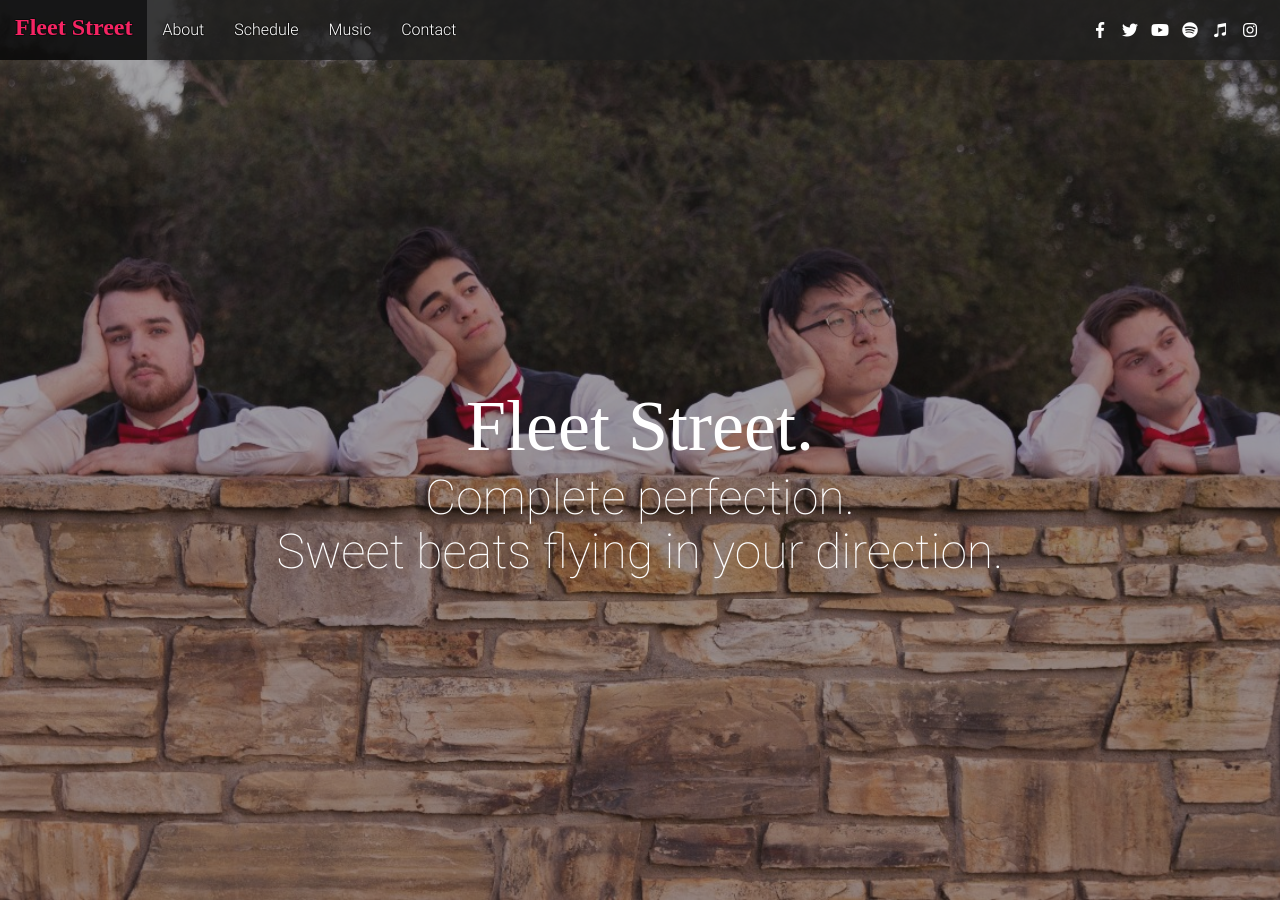
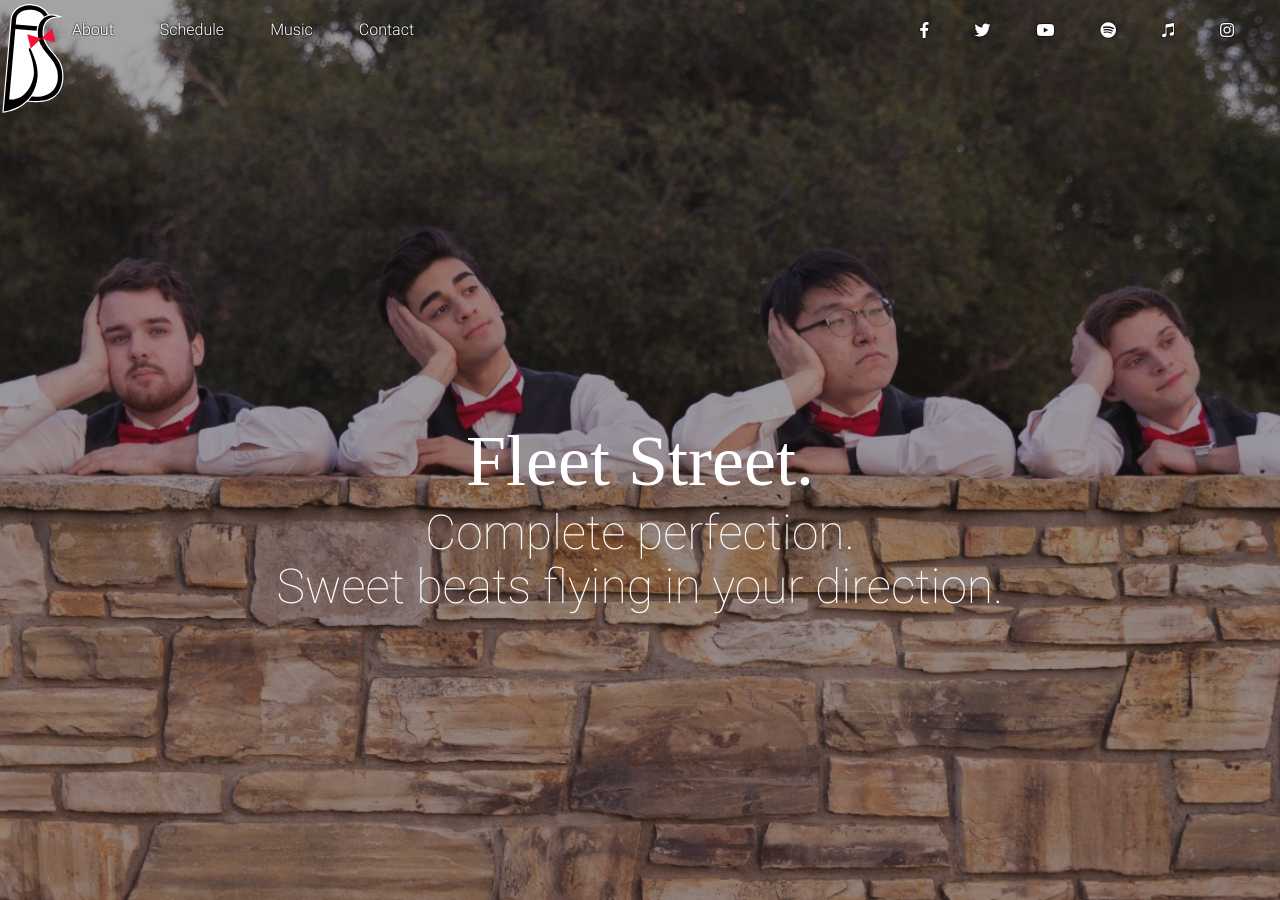
Before and after one commit to RobertAKARobin/fleetstreetsingers.github.io, a Jekyll site: the page built from index.html, in a window 1280 px wide. Built offline with Jekyll 4.4.1, drawn with Linux system fonts in a browser that asks for light colours; some web fonts are replaced.

Commit message:
Updated nav

```diff
--- a/_config.yml
+++ b/_config.yml
@@ -15,3 +15,37 @@ plugins:
   - jekyll-tidy
 sass:
   style: expanded
+directory:
+  - name: About
+    url: '#'
+  - name: Schedule
+    url: '#'
+  - name: Music
+    url: '#'
+  - name: Contact
+    url: '#'
+social:
+  - name: Facebook
+    icon: facebook-f
+    url: https://www.facebook.com/StanfordFleetStreetSingers/?fref=ts
+    color: 3b5998
+  - name: Twitter
+    url: https://twitter.com/StanfordFleetSt
+    icon: twitter
+    color: 1da1f2
+  - name: Youtube
+    url: https://www.youtube.com/user/FleetStreetSingers
+    icon: youtube
+    color: ff0000
+  - name: Spotify
+    url: https://open.spotify.com/artist/56MfXqkYeRrlMzLhBMg9CG
+    icon: spotify
+    color: 1db954
+  - name: iTunes
+    icon: itunes-note
+    url: https://itunes.apple.com/us/artist/stanford-fleet-street-singers/4165870
+    color: 0070c9
+  - name: Instagram
+    url: https://www.instagram.com/thefleetstagram/
+    icon: instagram
+    color: 833ab4
--- a/_layouts/base.html
+++ b/_layouts/base.html
@@ -22,20 +22,17 @@
 
 	<header class="main-header{% if page.hero-image %} hero{% endif %}">
 		<nav>
-			<div class="nav-directory">
-				<a href="/" class="nav-header">Fleet Street</a>
-				<a href="#">About</a>
-				<a href="#">Schedule</a>
-				<a href="#">Music</a>
-				<a href="#">Contact</a>
-			</div>
-
-			<div class="nav-social">
-				{% for network in site.data.social %}
-					<a href="{{ network.url }}" style="color: #{{ network.color }}">
-						{{ network.name }}
-						<span class="fab fa-{{ network.icon }}"></span>
-					</a>
+			<a href="/" class="nav-header"><img src="/assets/images/fs_logo.svg" alt="Fleet Street logo" /></a>
+			<div class="nav-links">
+				{% for link in site.directory %}
+				<a href="{{ link.url }}" class="nav-directory">{{ link.name }}</a>
+				{% endfor %}
+				<span class="nav-flex"></span>
+				{% for link in site.social %}
+				<a href="{{ link.url }}" class="nav-social" style="color: #{{ link.color }}">
+					{{ link.name }}
+					<span class="fab fa-{{ link.icon }}"></span>
+				</a>
 				{% endfor %}
 			</div>
 		</nav>
--- a/_sass/base.scss
+++ b/_sass/base.scss
@@ -1,12 +1,13 @@
-$media-sm: '(max-width: 749px)';
-$media-lg: '(min-width: 750px)';
+$media-sm: '(max-width: 549px)';
+$media-lg: '(min-width: 550px)';
 
 $font-base: "Roboto", sans-serif;
 $font-header: "Roboto Slab", serif;
 
 $color-fs-red:#f52463;
 
-$base-padding: 15px;
+$base-padding: 10px;
+$menu-height: 60px;
 
 @mixin padding-center($container-height, $line-height){
 	$padding: ($container-height - $line-height) / 2;
--- a/_sass/nav.scss
+++ b/_sass/nav.scss
@@ -1,111 +1,105 @@
 nav{
 	position:relative;
 	z-index:9999;
-	background-color:rgba(30,30,30,0.8);
 
-	a{
-		box-sizing:border-box;
-
-		&.nav-header{
-			color:$color-fs-red;
-			font-family:$font-header;
-			font-weight:bold;
-			font-size:24px;
-			line-height:30px;
+	.nav-header{
+		img{
+			transition:transform 0.2s;
 		}
-		&:not(.nav-header){
-			color:#fff;
-			font-size:16px;
-			line-height:20px;
+		&:hover, &:active{
+			img{
+				transform:rotateZ(5deg);
 			}
 		}
+	}
+	.nav-links{
+		a{
+			color:#fff;
+			@include text-outline(rgba(0,0,0,0.3));
 
-	.nav-directory a{
-		background-color:rgba(0,0,0,0);
-		transition:background-color 0.2s;
-		@include text-outline(rgba(0,0,0,0.3));
+			&.nav-directory{
+				transition:color 0.2s;
 				&:hover{
-			background-color:rgba(0,0,0,0.6);
+					color:$color-fs-red;
 				}
 			}
-
-	.nav-social a{
+			&.nav-social{
 				font-size:0;
-
 				span{
 					font-size:16px;
-			line-height:30px;
-			width:30px;
 					color:#fff;
 					transition: color 0.2s;
-			text-align:center;
 				}
-		&:hover span{
+				&:hover, &:active{
+					span{
 						color: inherit;
+					}
+				}
+			}
 		}
 	}
 
 	@media #{$media-lg}{
 		display:flex;
 		flex-direction:row;
+		flex-wrap:nowrap;
 		justify-content:space-between;
 
-		.nav-directory{
+		.nav-header{
+			flex-grow:0;
+			img{
+				height:$menu-height * 2;;
+			}
+		}
+		.nav-links{
+			flex-grow:1;
 			display:flex;
 			flex-direction:row;
-			align-items:stretch;
-			height:60px;
 
+			.nav-flex{
+				flex-grow:10;
+			}
 			a{
-				padding-left:$base-padding;
-				padding-right:$base-padding;
-
-				&.nav-header{
-					padding-top:12px;
-				}
-				&:not(.nav-header){
-					padding-top:20px;
+				flex-grow:1;
+				line-height:$menu-height;
+				&.nav-social{
+					span{
+						line-height:inherit;
 					}
 				}
 			}
-		.nav-social{
-			display:flex;
-			flex-direction:row;
-			align-items:center;
-			height:60px;
-			padding:0 $base-padding;
 		}
 	}
 	@media #{$media-sm}{
 		display:flex;
-		flex-direction:column;
+		flex-direction:row;
+		flex-wrap:nowrap;
+		background-color:rgba(0,0,0,0.2);
 
-		.nav-directory{
-			display:flex;
-			flex-wrap:wrap;
-			flex-direction:row;
-
-			a.nav-header{
-				width:100%;
-				height:40px;
-				padding-top:5px;
-			}
-			a:not(.nav-header){
-				flex-grow:1;
-				height:30px;
+		.nav-header{
+			img{
+				height:$menu-height * 1.5;
 			}
 		}
-		.nav-social{
+		.nav-links{
+			flex-grow:1;
 			display:flex;
 			flex-direction:row;
-			justify-content:center;
+			flex-wrap:wrap;
+
+			.nav-flex{
+				flex-basis:100%;
+				height:0px;
 			}
 			a{
-			box-sizing:border-box;
-			text-align:center;
-
-			&:not(.nav-header){
-				padding-top:5px;
+				padding:0 5px;
+				&.nav-directory{
+					line-height:$menu-height * 0.75;
+					flex-grow:0.1;
+				}
+				&.nav-social{
+					flex-grow:0.01;
+				}
 			}
 		}
 	}
```
Also changed, not shown: _data/social.yml (deleted, +0 -24 lines). Lines whose indentation alone changed are shown as unchanged.
